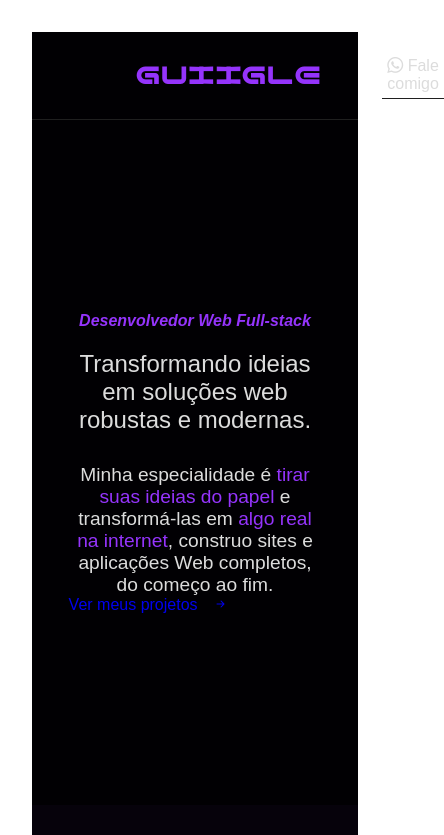
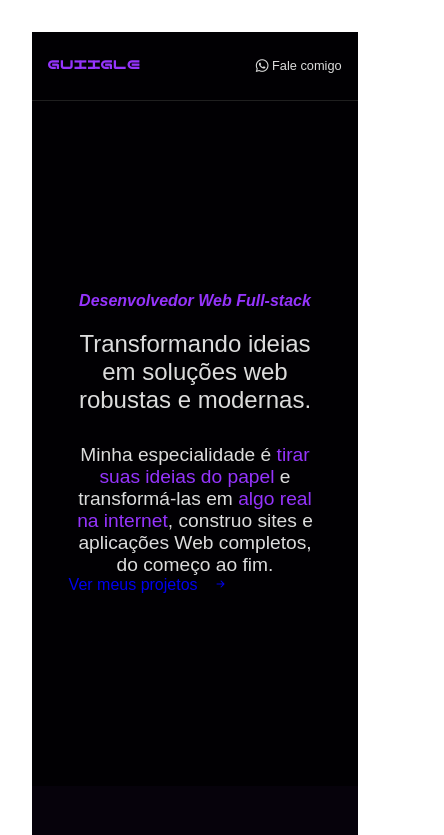
Before and after one commit to guiigle/My-portfolio, a React (Vite) app: page / in a window 390 px wide. Shown: the top 835 px of the page, 444 px wide, since content can reach past the window. Built offline with nearby package versions, Linux system fonts and the light colour scheme.

Commit message:
da inicio a implementação do mobile first

```diff
--- a/src/components/Header/style.css
+++ b/src/components/Header/style.css
@@ -15,16 +15,12 @@
   flex-direction: row;
   justify-content: space-between;
   align-items: center;
-  width: var(--default-width-container);
+  width: 90%;
+  height: 8vh;
 }
 
 .header-container h2 {
-  font-size: 1.2rem;
-  margin: 20px;
-  padding-bottom: 4px;
-  padding-top: 10px;
-  padding-left: 20px;
-  padding-right: 20px;
+  font-size: 0.6rem;
   border-radius: 5px;
   font-family: logo;
   color: var(--accent-color);
@@ -37,12 +33,10 @@
 .header-container a {
   color: var(--text-color);
   text-decoration: none;
-  margin: 20px;
-  border-bottom: var(--secondary-color) 1px solid ;
+  font-size: 0.8rem;
   transition: all 0.5s ease;
-  padding: 5px;
 }
 
 .header-container a:hover {
-  border-bottom: var(--accent-color) 1px solid;
+  color: var(--accent-color);
 }
```
